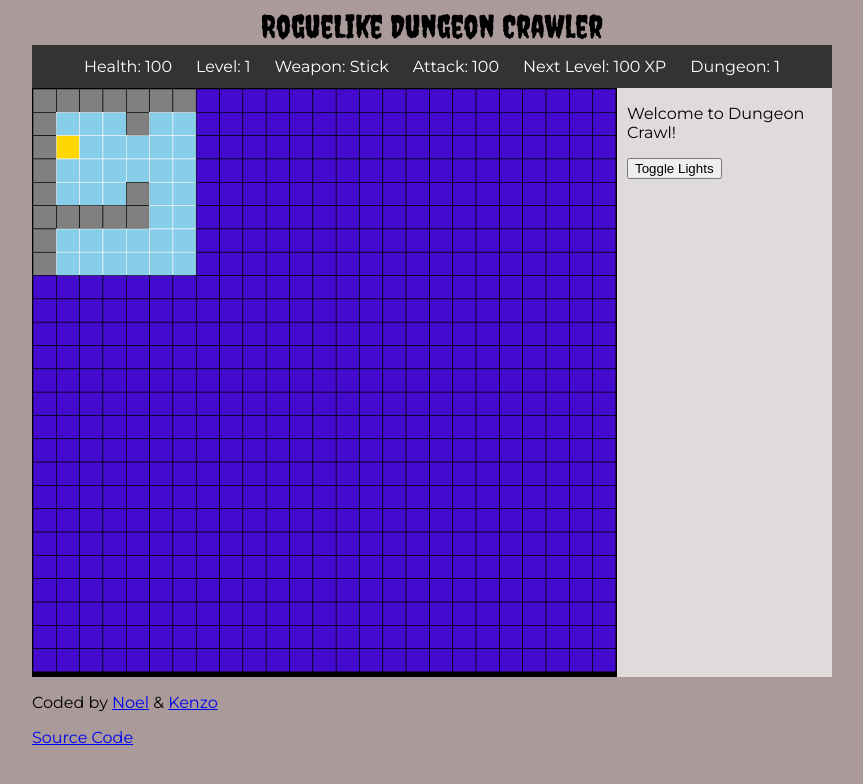
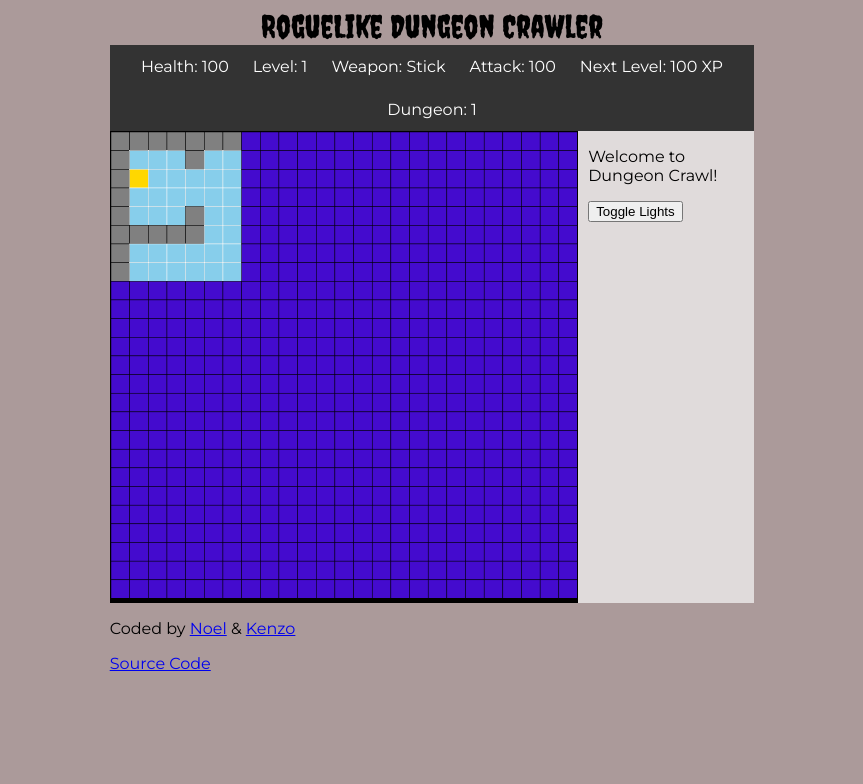
Before and after one commit to KenzoM/fcc-roguelike-dungeon-crawler, a React app: page / in a window 1280 px wide. Shown: the top 784 px of the page, without its empty margins (208-1071 px from the left). Built offline with nearby package versions, Linux system fonts and the light colour scheme.

Commit message:
added media query in scss

```diff
--- a/src/stylesheets/styles.scss
+++ b/src/stylesheets/styles.scss
@@ -110,3 +110,9 @@ svg {
   // background: #ecd2d2;
   color: black;
 }
+
+@media screen and (max-height: 800px) {
+  .app-container{
+    max-width: 51%;
+  }
+}
```
